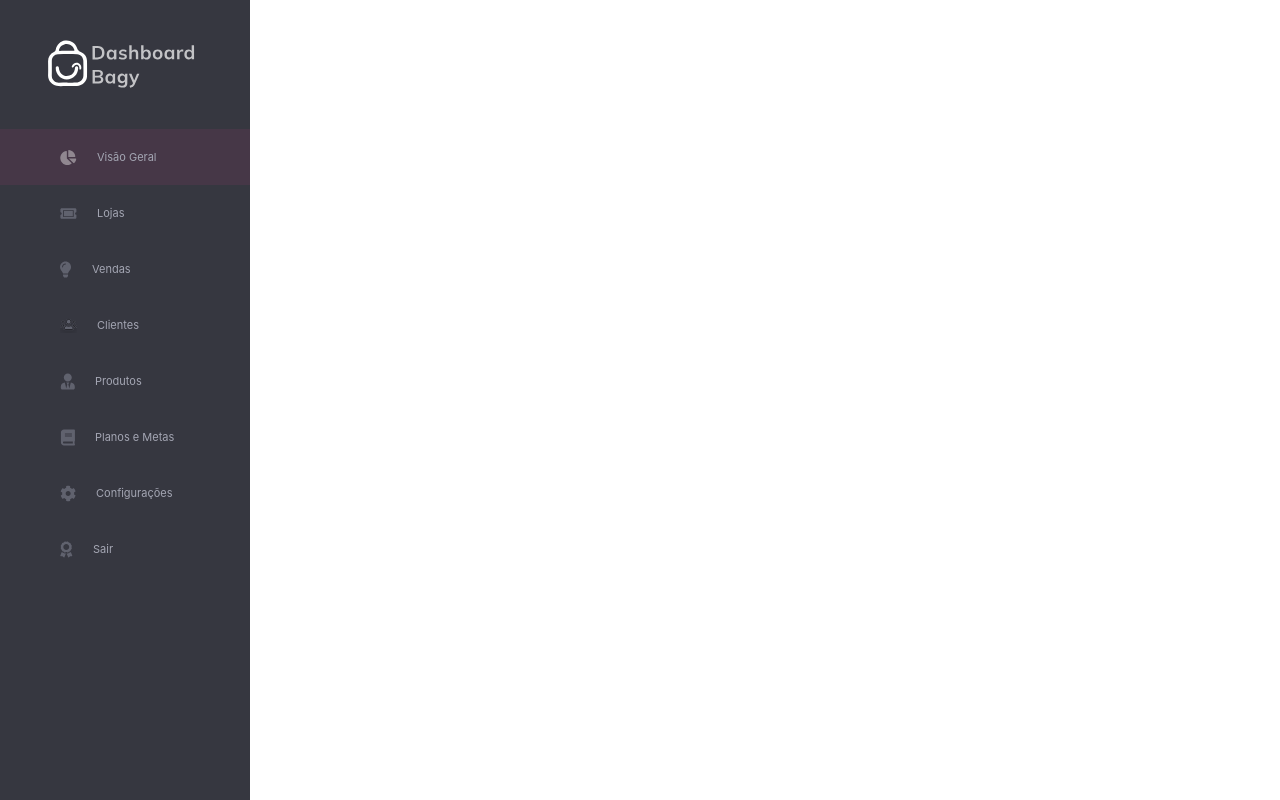
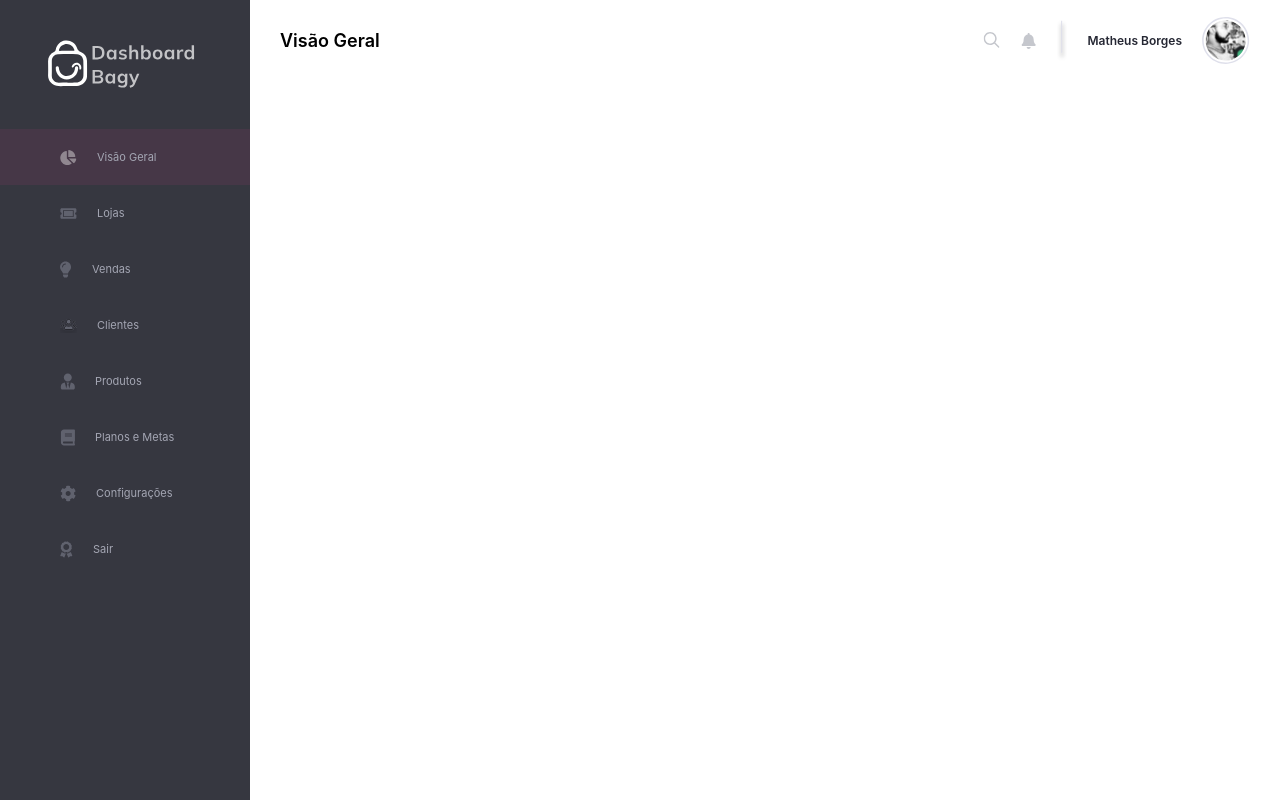
Before and after one commit to walvesb65/Bagy, a React (Create React App) app: page / in a window 1280 px wide. Built offline with nearby package versions, Linux system fonts and the light colour scheme.

Commit message:
Fix: Prop adjustment

```diff
--- a/src/Routes.js
+++ b/src/Routes.js
@@ -6,7 +6,7 @@ import DefaultPage from './views/DefaultPage'
 export default function Navigation () {
   return (
     <Routes>
-      <Route exact path="/" element={<Overview />} />
+      <Route exact path="/" element={<Overview name='Visão Geral'/>} />
       <Route exact path="/stores" element={<DefaultPage name='Loja' />} />
       <Route exact path="/sales" element={<DefaultPage name='Vendas'/>} />
       <Route exact path="/clients" element={<DefaultPage name='Clientes'/>} />
--- a/src/views/Overview/index.jsx
+++ b/src/views/Overview/index.jsx
@@ -1,9 +1,11 @@
 import React from 'react';
+import Header from '../../components/Header'
+import './styles.css';
 
-export default function Overview () {
+export default function Overview ({name}) {
   return (
-    <>
-      <p>Overview</p>
-    </>
+    <div className='container_overview'>
+      <Header namePage={name}/>
+    </div>
   );
 }
```
